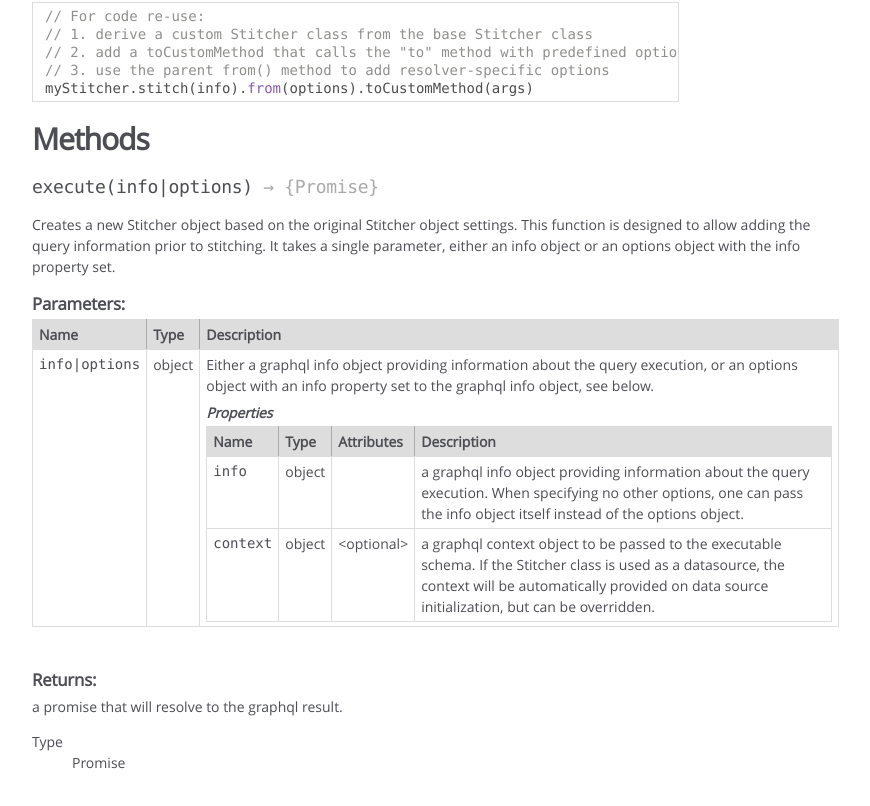
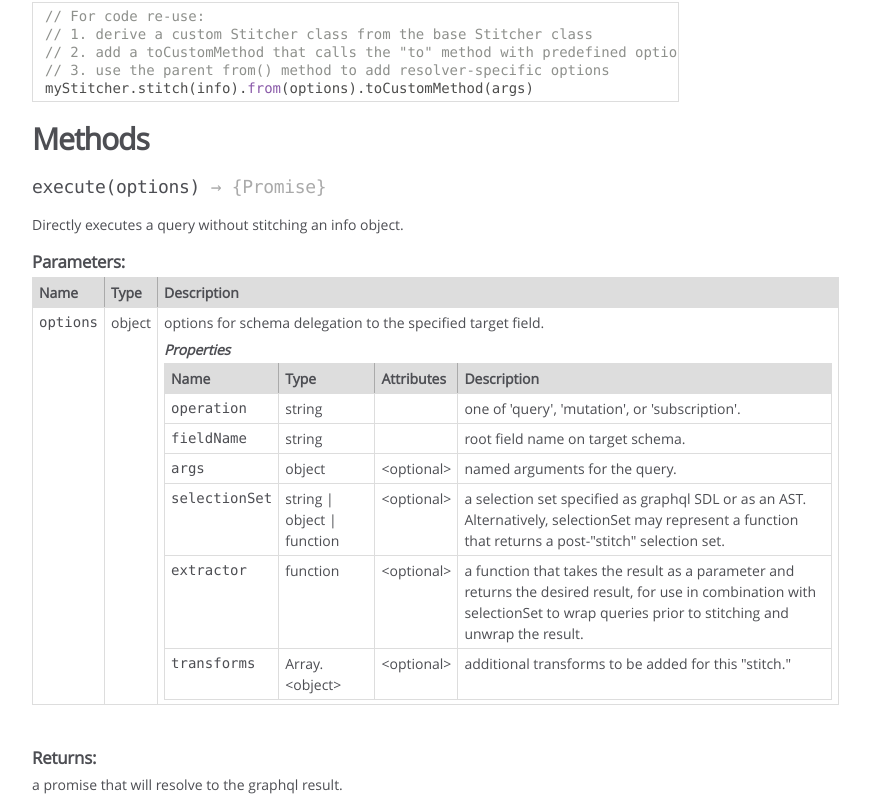
Before and after one commit to yaacovCR/apollo-stitcher, a website: page docs/module-apollo-stitcher.Stitcher.html in a window 1280 px wide. Shown: the part 1134-1940 px from the top of the page, without its empty margins (0-870 px from the left). Drawn offline with Linux system fonts and the light colour scheme.

Commit message:
[docs] correct docs

```diff
--- a/docs/module-apollo-stitcher.Stitcher.html
+++ b/docs/module-apollo-stitcher.Stitcher.html
@@ -356,7 +356,7 @@ myStitcher.stitch(info).from(options).toCustomMethod(args)</code></pre>
 
 
 
-    <h4 class="name" id="execute"><span class="type-signature"></span>execute<span class="signature">(info|options)</span><span class="type-signature"> &rarr; {Promise}</span></h4>
+    <h4 class="name" id="execute"><span class="type-signature"></span>execute<span class="signature">(options)</span><span class="type-signature"> &rarr; {Promise}</span></h4>
 
 
 
@@ -364,9 +364,7 @@ myStitcher.stitch(info).from(options).toCustomMethod(args)</code></pre>
 
 
 <div class="description">
-    Creates a new Stitcher object based on the original Stitcher object settings. This function is
-designed to allow adding the query information prior to stitching. It takes a single parameter,
-either an info object or an options object with the info property set.
+    Directly executes a query without stitching an info object.
 </div>
 
 
@@ -402,7 +400,7 @@ either an info object or an options object with the info property set.
 
         <tr>
 
-                <td class="name"><code>info|options</code></td>
+                <td class="name"><code>options</code></td>
 
 
             <td class="type">
@@ -418,8 +416,7 @@ either an info object or an options object with the info property set.
 
 
 
-            <td class="description last">Either a graphql info object providing information about the query
-execution, or an options object with an info property set to the graphql info object, see below.
+            <td class="description last">options for schema delegation to the specified target field.
                 <h6>Properties</h6>
 
 
@@ -447,7 +444,69 @@ execution, or an options object with an info property set to the graphql info ob
 
         <tr>
 
-                <td class="name"><code>info</code></td>
+                <td class="name"><code>operation</code></td>
+
+
+            <td class="type">
+
+
+<span class="param-type">string</span>
+
+
+
+            </td>
+
+
+                <td class="attributes">
+
+
+
+
+
+                </td>
+
+
+
+
+            <td class="description last">one of 'query', 'mutation', or 'subscription'.</td>
+        </tr>
+
+
+
+        <tr>
+
+                <td class="name"><code>fieldName</code></td>
+
+
+            <td class="type">
+
+
+<span class="param-type">string</span>
+
+
+
+            </td>
+
+
+                <td class="attributes">
+
+
+
+
+
+                </td>
+
+
+
+
+            <td class="description last">root field name on target schema.</td>
+        </tr>
+
+
+
+        <tr>
+
+                <td class="name"><code>args</code></td>
 
 
             <td class="type">
@@ -462,31 +521,37 @@ execution, or an options object with an info property set to the graphql info ob
 
                 <td class="attributes">
 
-
-
-
-
-                </td>
-
-
-
-
-            <td class="description last">a graphql info object providing information about the query execution.
-When specifying no other options, one can pass the info object itself instead of the options
-object.</td>
-        </tr>
-
-
-
-        <tr>
-
-                <td class="name"><code>context</code></td>
-
-
-            <td class="type">
-
+                    &lt;optional><br>
+
+
+
+
+
+                </td>
+
+
+
+
+            <td class="description last">named arguments for the query.</td>
+        </tr>
+
+
+
+        <tr>
+
+                <td class="name"><code>selectionSet</code></td>
+
+
+            <td class="type">
+
+
+<span class="param-type">string</span>
+|
 
 <span class="param-type">object</span>
+|
+
+<span class="param-type">function</span>
 
 
 
@@ -506,9 +571,76 @@ object.</td>
 
 
 
-            <td class="description last">a graphql context object to be passed to the executable schema.
-If the Stitcher class is used as a datasource, the context will be automatically provided on data
-source initialization, but can be overridden.</td>
+            <td class="description last">a selection set specified as graphql SDL
+or as an AST. Alternatively, selectionSet may represent a function that returns a post-"stitch" selection set.</td>
+        </tr>
+
+
+
+        <tr>
+
+                <td class="name"><code>extractor</code></td>
+
+
+            <td class="type">
+
+
+<span class="param-type">function</span>
+
+
+
+            </td>
+
+
+                <td class="attributes">
+
+                    &lt;optional><br>
+
+
+
+
+
+                </td>
+
+
+
+
+            <td class="description last">a function that takes the result as a parameter and
+returns the desired result, for use in combination with selectionSet to wrap queries prior to
+stitching and unwrap the result.</td>
+        </tr>
+
+
+
+        <tr>
+
+                <td class="name"><code>transforms</code></td>
+
+
+            <td class="type">
+
+
+<span class="param-type">Array.&lt;object></span>
+
+
+
+            </td>
+
+
+                <td class="attributes">
+
+                    &lt;optional><br>
+
+
+
+
+
+                </td>
+
+
+
+
+            <td class="description last">additional transforms to be added for this "stitch."</td>
         </tr>
 
 
@@ -870,7 +1002,7 @@ pre-"stitch" selection set AST as an argument and returns a post-"stitch" select
 
 
 
-    <h4 class="name" id="stitch"><span class="type-signature"></span>stitch<span class="signature">(info|options)</span><span class="type-signature"> &rarr; {Stitcher}</span></h4>
+    <h4 class="name" id="stitch"><span class="type-signature"></span>stitch<span class="signature">(info<span class="signature-attributes">opt</span>, options<span class="signature-attributes">opt</span>)</span><span class="type-signature"> &rarr; {Stitcher}</span></h4>
 
 
 
@@ -880,7 +1012,8 @@ pre-"stitch" selection set AST as an argument and returns a post-"stitch" select
 <div class="description">
     Creates a new Stitcher object based on the original Stitcher object settings. This function is
 designed to allow adding the query information prior to stitching. It takes a single parameter,
-either an info object or an options object with the info property set.
+either an info object or an options object with the info property set. When specifying no other
+options, one can pass the info object itself instead of the options object.
 </div>
 
 
@@ -904,6 +1037,8 @@ either an info object or an options object with the info property set.
         <th>Type</th>
 
 
+        <th>Attributes</th>
+
 
 
 
@@ -916,7 +1051,7 @@ either an info object or an options object with the info property set.
 
         <tr>
 
-                <td class="name"><code>info|options</code></td>
+                <td class="name"><code>info</code></td>
 
 
             <td class="type">
@@ -929,11 +1064,53 @@ either an info object or an options object with the info property set.
             </td>
 
 
-
-
-
-            <td class="description last">Either a graphql info object providing information about the query
-execution, or an options object with an info property set to the graphql info object, see below.
+                <td class="attributes">
+
+                    &lt;optional><br>
+
+
+
+
+
+                </td>
+
+
+
+
+            <td class="description last">a graphql info object providing information about the query execution.</td>
+        </tr>
+
+
+
+        <tr>
+
+                <td class="name"><code>options</code></td>
+
+
+            <td class="type">
+
+
+<span class="param-type">object</span>
+
+
+
+            </td>
+
+
+                <td class="attributes">
+
+                    &lt;optional><br>
+
+
+
+
+
+                </td>
+
+
+
+
+            <td class="description last">an options object with an info property set to the graphql info object.
                 <h6>Properties</h6>
 
 
@@ -985,9 +1162,8 @@ execution, or an options object with an info property set to the graphql info ob
 
 
 
-            <td class="description last">a graphql info object providing information about the query execution.
-When specifying no other options, one can pass the info object itself instead of the options
-object.</td>
+            <td class="description last">a graphql info object providing information about the query
+execution.</td>
         </tr>
 
 
@@ -1522,7 +1698,7 @@ stitching and unwrap the result.</td>
 <br class="clear">
 
 <footer>
-    Documentation generated by <a href="https://github.com/jsdoc3/jsdoc">JSDoc 3.5.5</a> on Thu Apr 04 2019 12:54:16 GMT-0400 (Eastern Daylight Time)
+    Documentation generated by <a href="https://github.com/jsdoc3/jsdoc">JSDoc 3.5.5</a> on Tue Apr 16 2019 12:38:10 GMT-0400 (Eastern Daylight Time)
 </footer>
 
 <script> prettyPrint(); </script>
```
Also changed, not shown: docs/index.html (+1 -1 lines), docs/module-apollo-stitcher.ApolloClientLink.html (+1 -1 lines), docs/module-apollo-stitcher.StitchQuery.html (+1 -1 lines), docs/module-apollo-stitcher.html (+1 -1 lines), src/Stitcher.js (+18 -18 lines).
